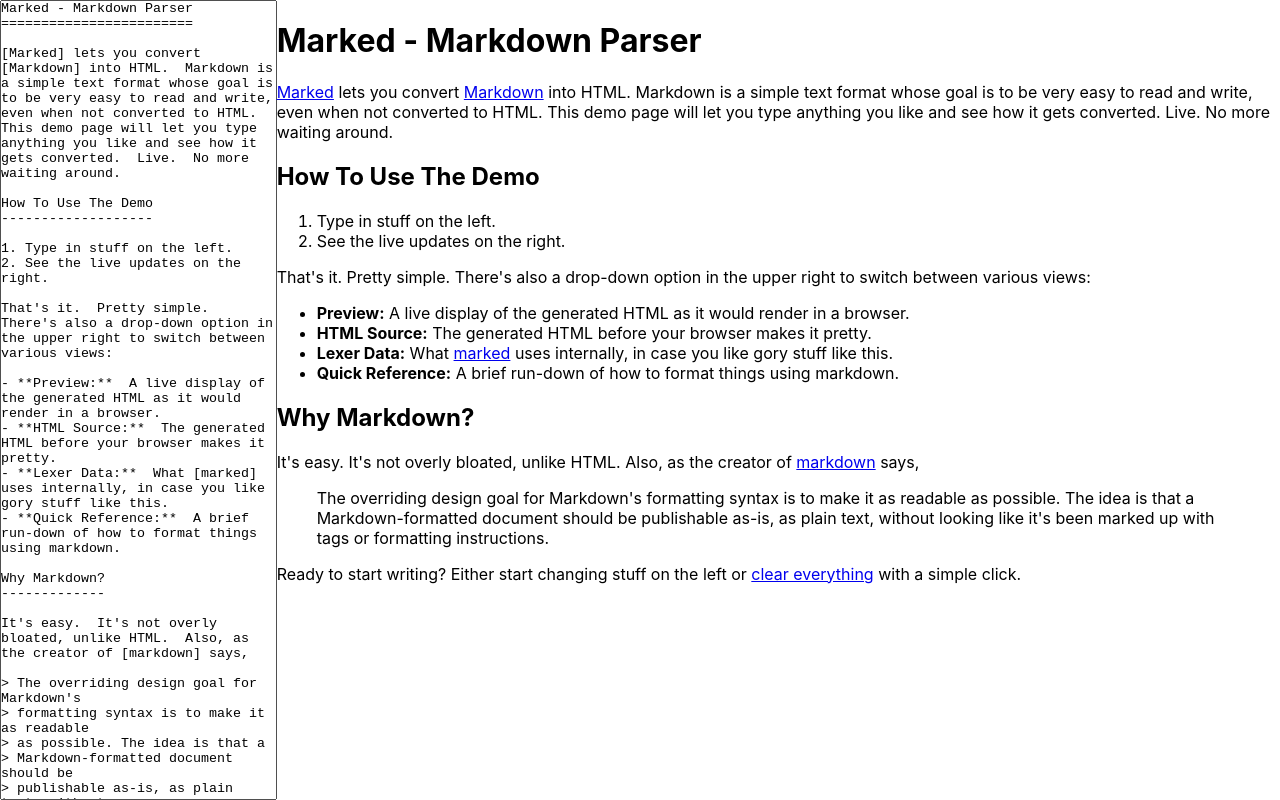
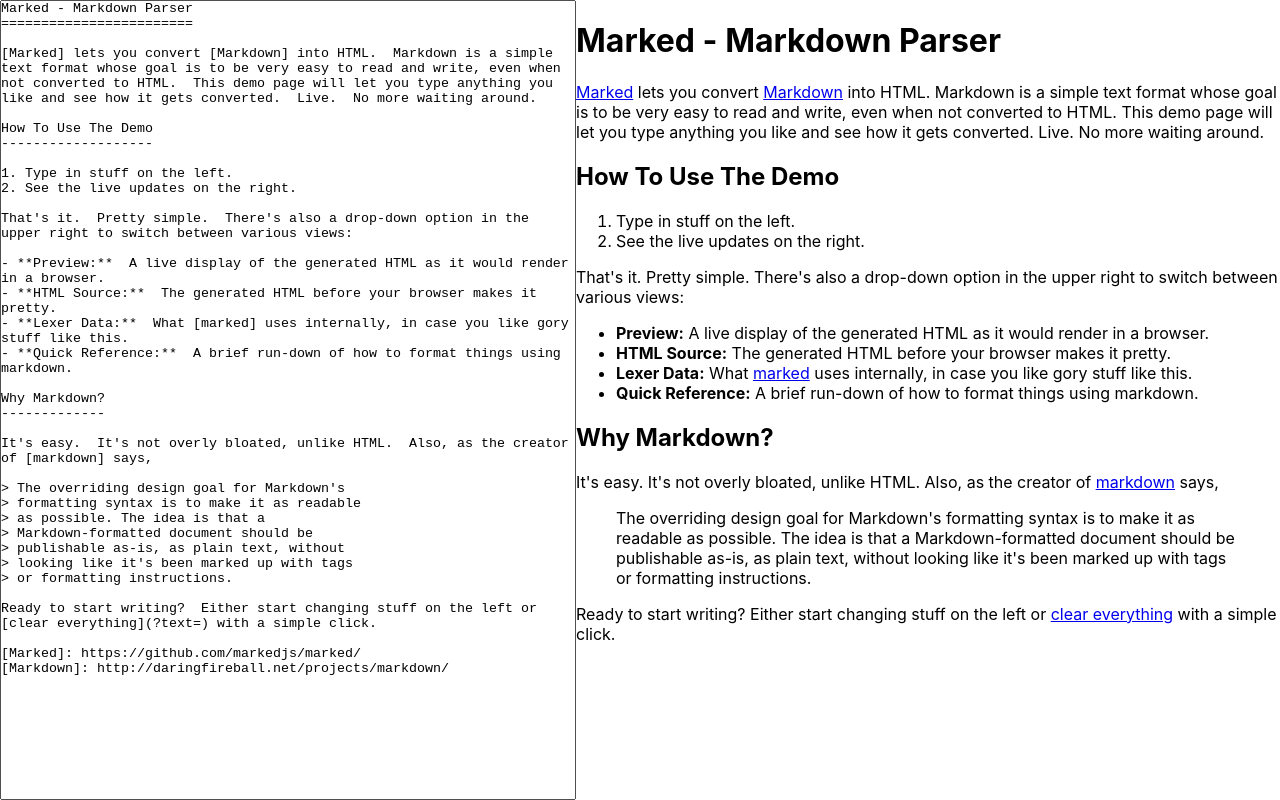
Before and after one commit to anhtuan23/FCC07-Markdown-Previewer, a React (Create React App) app: page / in a window 1280 px wide. Built offline with nearby package versions, Linux system fonts and the light colour scheme.

Commit message:
tweak apprearance

```diff
--- a/src/App.css
+++ b/src/App.css
@@ -16,5 +16,10 @@
 }
 
 #html-output {
-
+  margin: 0;
+  padding: 0;
+  height: 100vh;
+  width: 55vw;
+  overflow: scroll;
+  box-sizing: border-box;
 }
```
